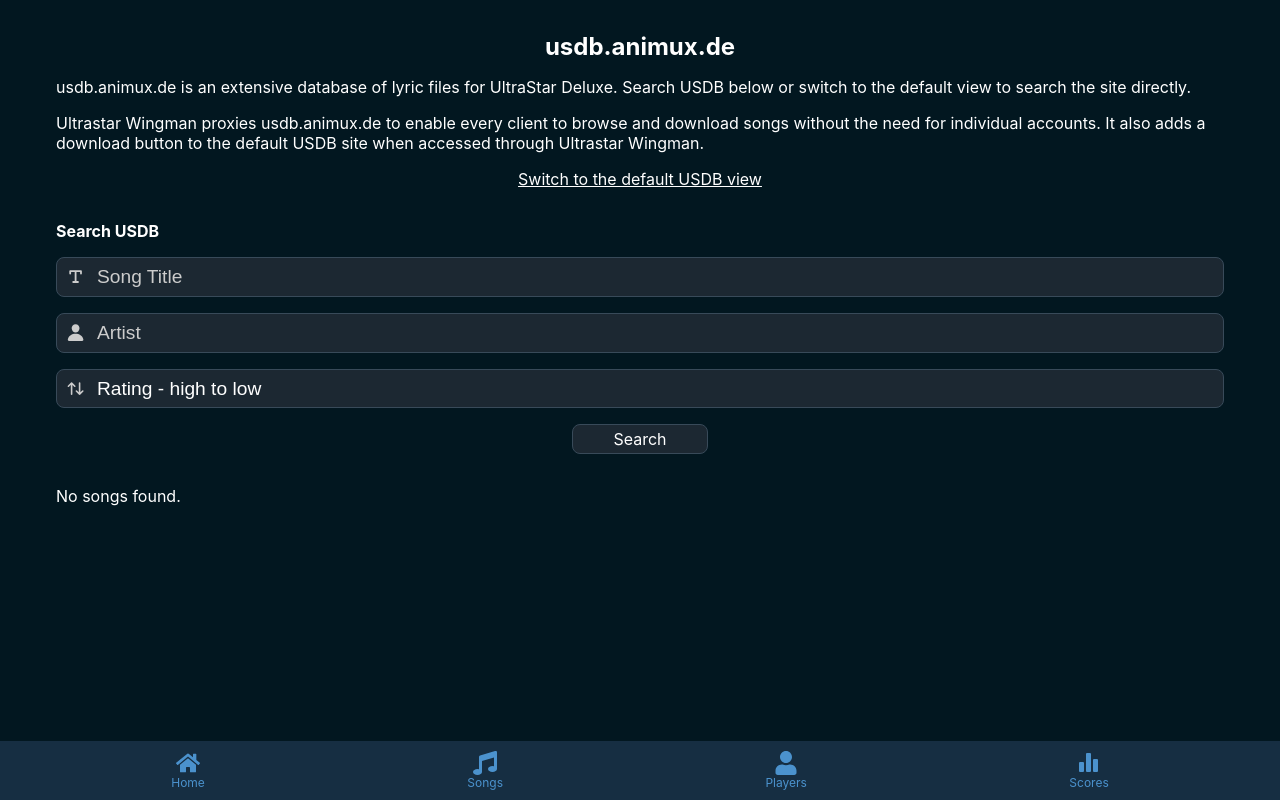
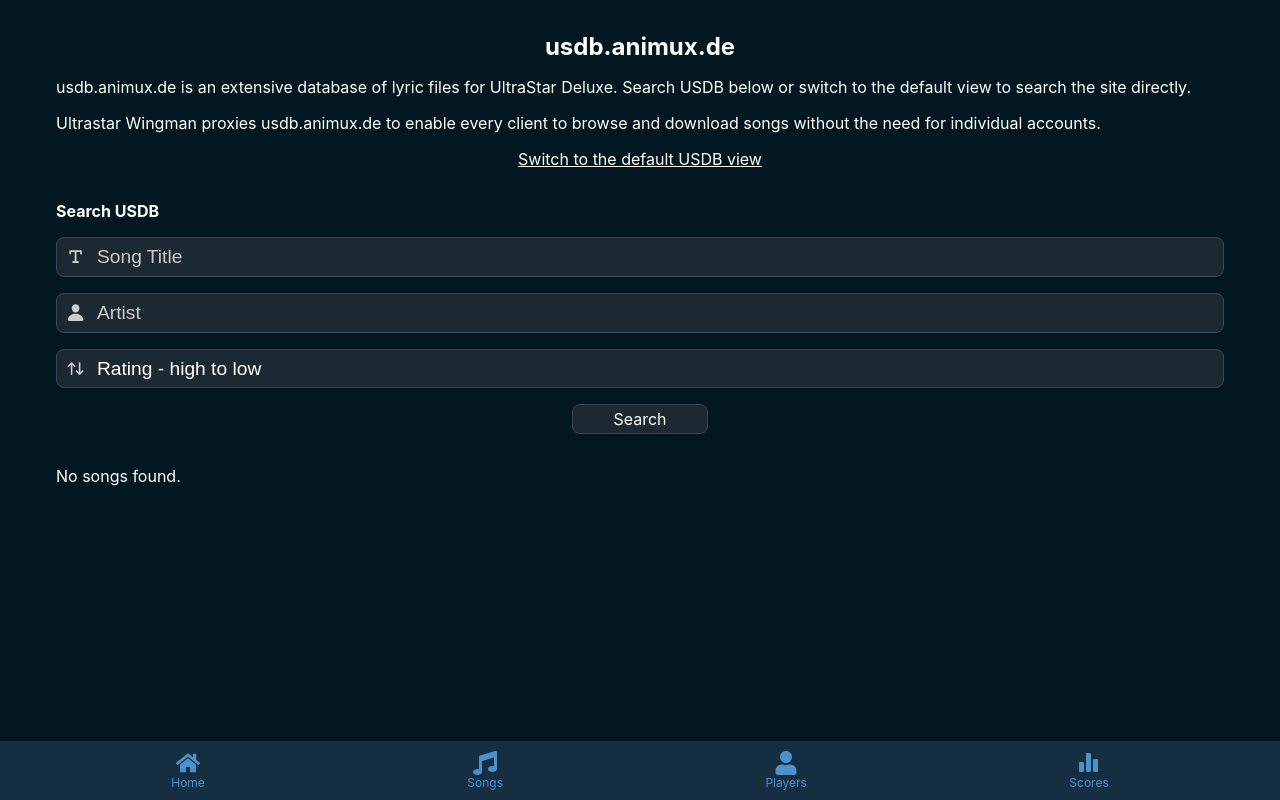
Before and after one commit to DidacticFishstick/ultrastar-wingman, a React (Create React App) app in the folder ultrastar-wingman/frontend/: page /usdbList in a window 1280 px wide. Built offline with nearby package versions, Linux system fonts and the light colour scheme.

Commit message:
small USDB list improvements

```diff
--- a/ultrastar-wingman/frontend/src/components/SongListItem.css
+++ b/ultrastar-wingman/frontend/src/components/SongListItem.css
@@ -39,7 +39,7 @@
 }
 
 .song-list-item .artist {
-    font-size: 0.61803em;
+    font-size: 0.8em;
     color: var(--color-dark);
 }
 
--- a/ultrastar-wingman/frontend/src/components/UsdbList.js
+++ b/ultrastar-wingman/frontend/src/components/UsdbList.js
@@ -96,7 +96,6 @@
             </p>
             <p>
                 Ultrastar Wingman proxies usdb.animux.de to enable every client to browse and download songs without the need for individual accounts.
-                It also adds a download button to the default USDB site when accessed through Ultrastar Wingman.
             </p>
             <NavLink className={"usdb-link"} to="/usdb">Switch to the default USDB view</NavLink>
             <h2>Search USDB</h2>
@@ -125,8 +124,8 @@
             {loading && songs.length === 0 && <div className={"top-spinner"}>
                 <Spinner/>
             </div>}
+            <UsdbSearchResults songs={songs}/>
             {error && <h1>{error}</h1>}
-            <UsdbSearchResults songs={songs}/>
             {loading && songs.length !== 0 && <div className={"bottom-spinner"}>
                 <Spinner/>
             </div>}
```
